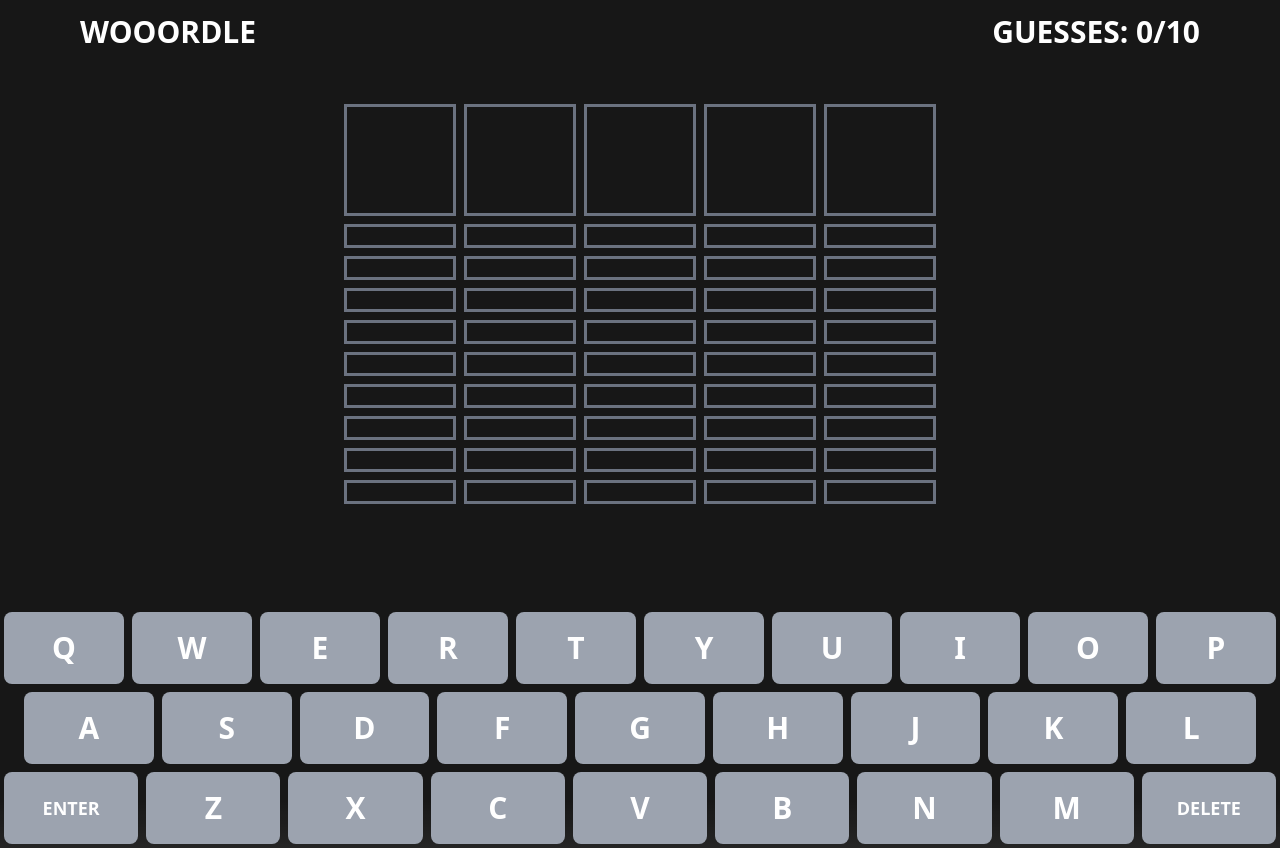
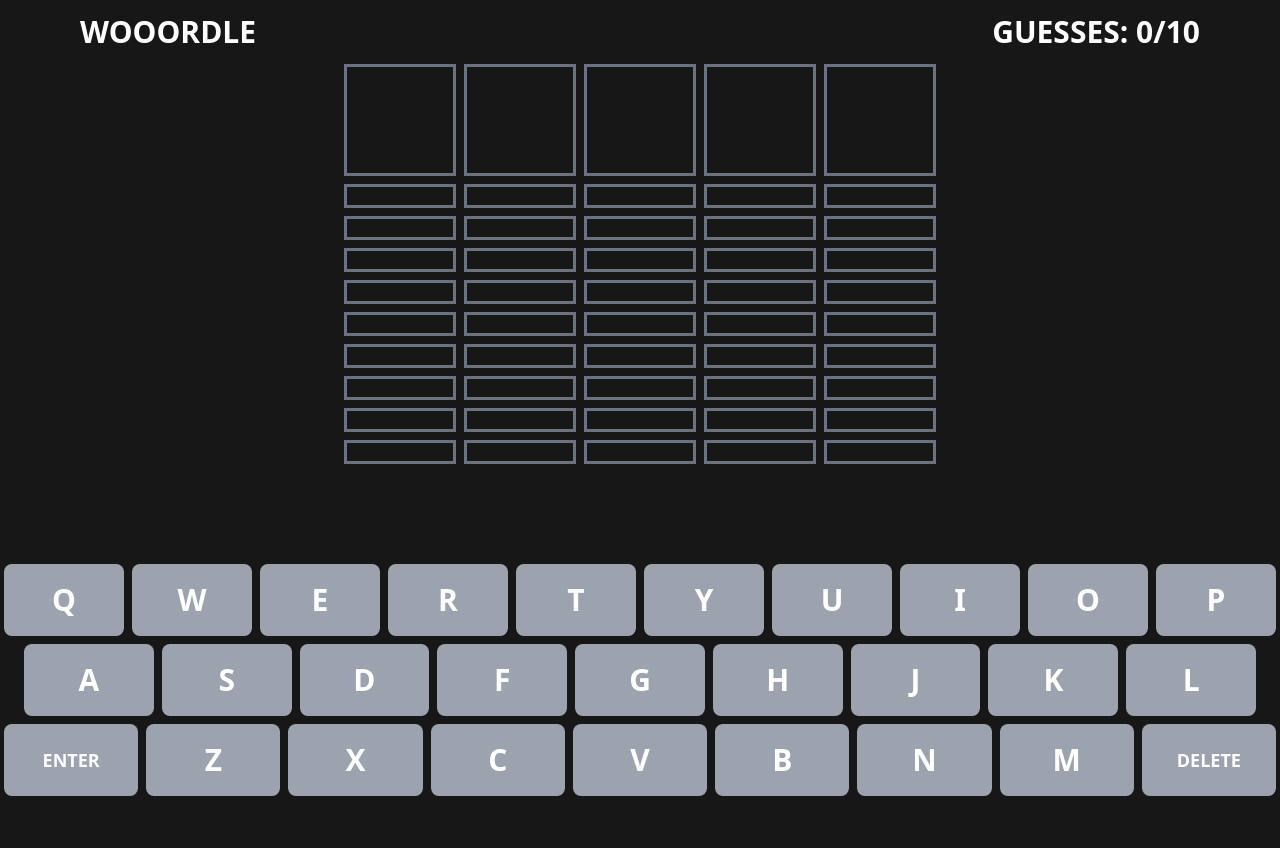
Before and after one commit to bledsoef/wooordle, a Next.js app: page / in a window 1280 px wide. Both pictures are taken after a click on the button "PLAY WOOORDLE". After the commit the page ends 800 px from the top, so only its background shows below. Built offline with nearby package versions, Linux system fonts and the light colour scheme.

Commit message:
working on styling

```diff
--- a/app/page.js
+++ b/app/page.js
@@ -20,7 +20,7 @@ export default function Home() {
     setPlay(true)
   }
   return (
-    <main className="h-screen items-center w-full pt-20 bg-neutral-900">
+    <main className="h-screen items-center w-full bg-neutral-900">
       <Navbar guesses={guessesCount} play={play}/>
       {!play && <LandingPage onPlay={handlePlay}/>}
       {!(showModal || guessesCount == 10) && play && <Wordle onEnter={handleEnter} onCorrect={handleCorrect} wordOfDay={"phallic"}/>}
--- a/components/Navbar.js
+++ b/components/Navbar.js
@@ -1,6 +1,6 @@
 export default function Navbar({guesses, play}) {
     return (
-        <div className="flex justify-between text-center items-center w-full h-16 md:px-20 px-4 top-0 text-white fixed bg-neutral-900">
+        <div className="flex justify-between text-center items-center w-full h-16 fixed md:px-20 px-4 top-0 text-white bg-neutral-900">
             <p className="md:text-3xl text-xl uppercase font-semibold">Wooordle</p>
             {play && <p className="md:text-3xl text-xl uppercase font-semibold">Guesses: {guesses}/10</p>}
         </div>
--- a/components/Wordle.js
+++ b/components/Wordle.js
@@ -274,10 +274,10 @@ export default function Wordle({onEnter, onCorrect, wordOfDay}) {
   let keyboard = initializeKeyboard()
   let rows = initalizeGrid()
   return (
-    <div className="flex flex-col items-center justify-between pt-6 h-full w-full">
+    <div className="flex flex-col items-center justify-between pt-16 h-full w-full">
       {message && <div className="text-3xl uppercase font-bold">{message}</div>}
       <div className="md:mb-24 mb-4 flex flex-col">{rows}</div>
-      <div className="bottom-0 items-center flex flex-col w-full">{keyboard}</div>
+      <div className="bottom-0 items-center fixed flex flex-col w-full">{keyboard}</div>
     </div>
   );
 }
```
